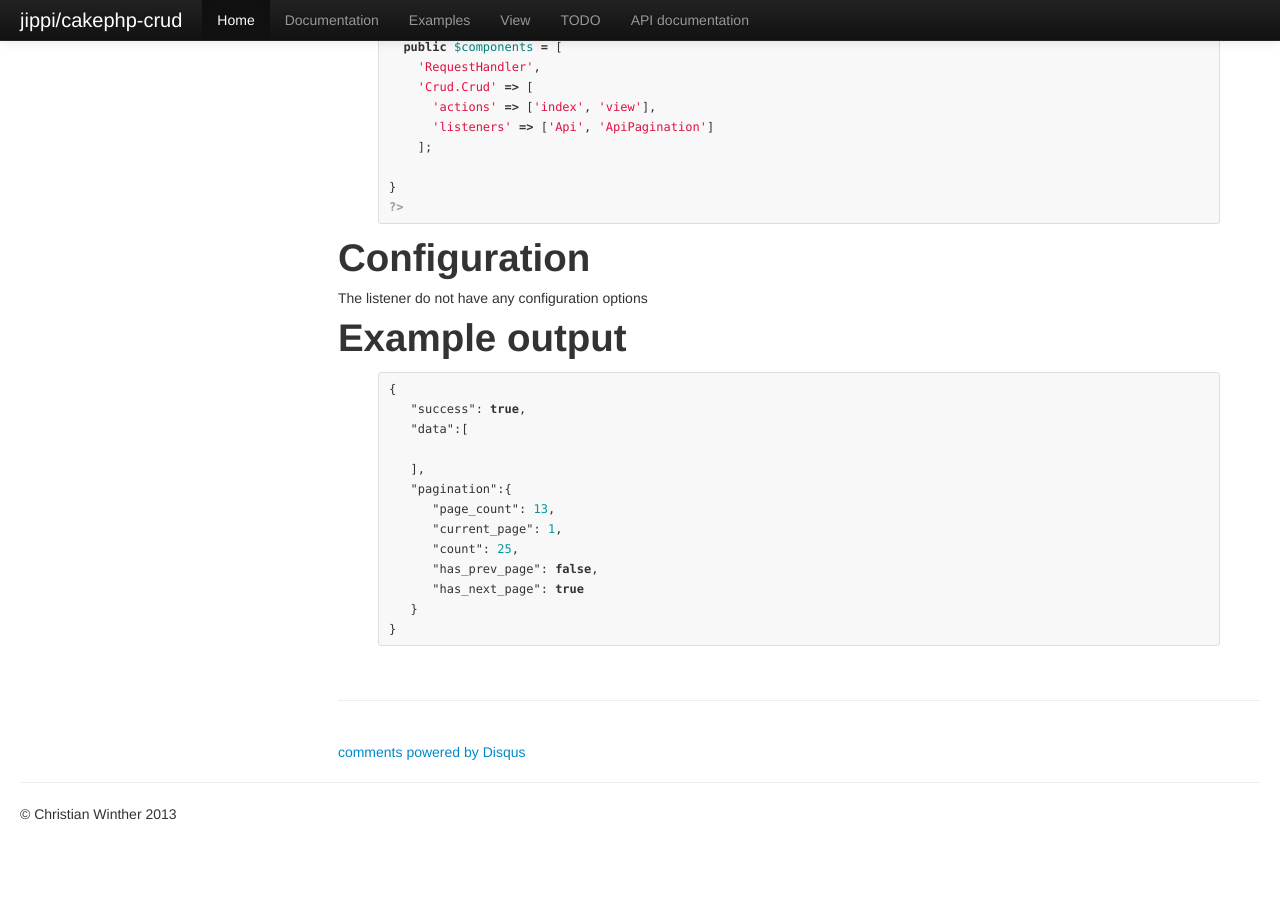
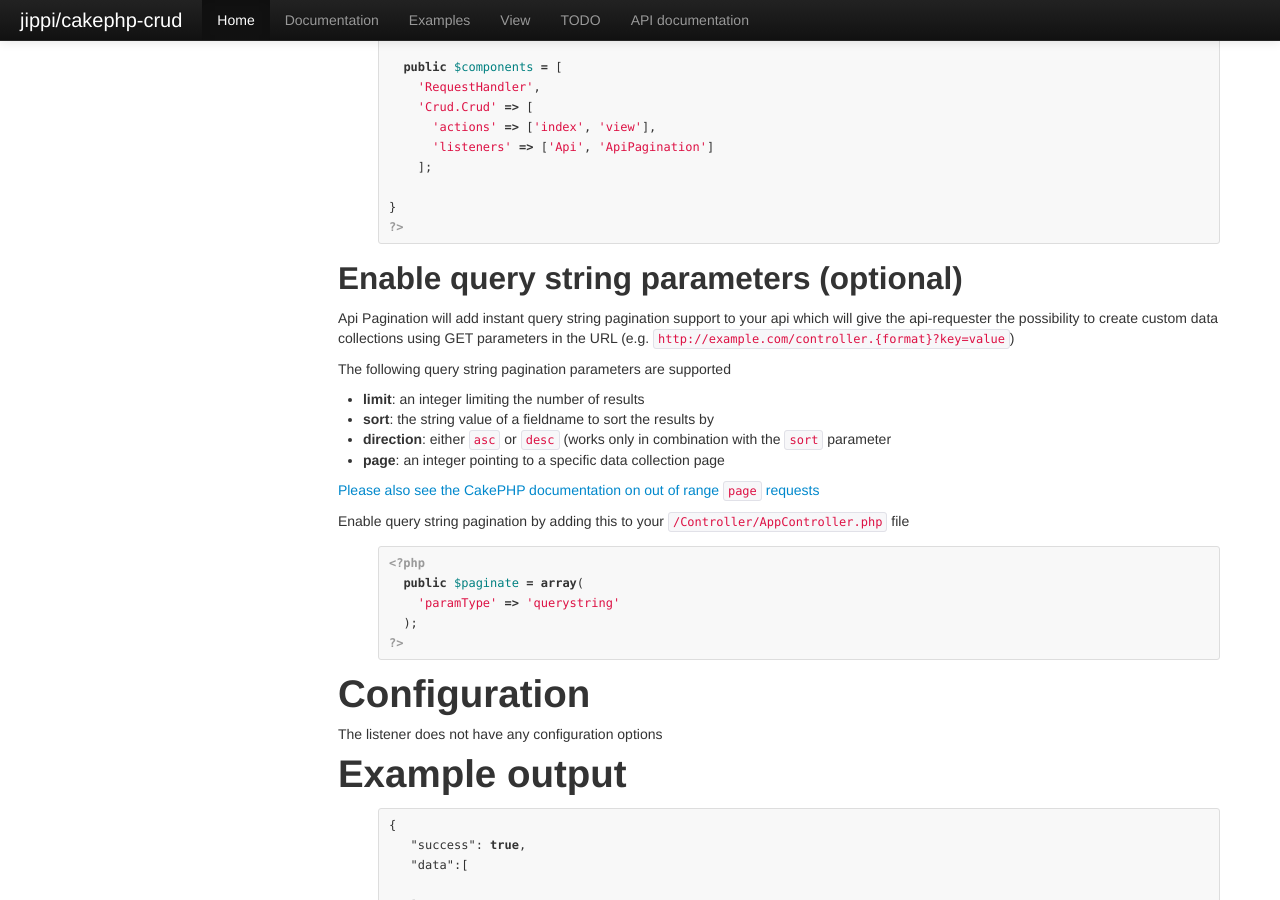
Before and after one commit to FriendsOfCake/crud, a Jekyll site: the page built from docs/listeners/api-pagination.md, in a window 1280 px wide and 900 px high, scrolled down 844 px. Built offline with Jekyll 4.4.1, drawn with Linux system fonts in a browser that asks for light colours; nearby versions of some CDN libraries; comment, search, counter and statistics services are not loaded; before the commit the page ends 1718 px from its top, so only the background shows below that; some of the changed text lies outside the part shown.

Commit message:
Initial documentation on query string parameters

```diff
--- a/docs/listeners/api-pagination.md
+++ b/docs/listeners/api-pagination.md
@@ -47,9 +47,34 @@
 ?>
 {% endhighlight %}
 
+## Enable query string parameters (optional)
+
+Api Pagination will add instant query string pagination support to your api which will give
+the api-requester the possibility to create custom data collections using GET parameters
+in the URL (e.g. `http://example.com/controller.{format}?key=value`)
+
+The following query string pagination parameters are supported
+
+- **limit**: an integer limiting the number of results
+- **sort**: the string value of a fieldname to sort the results by
+- **direction**: either `asc` or `desc` (works only in combination with the `sort` parameter
+- **page**: an integer pointing to a specific data collection page
+
+[Please also see the CakePHP documentation on out of range `page` requests](http://book.cakephp.org/2.0/en/core-libraries/components/pagination.html#out-of-range-page-requests)
+
+Enable query string pagination by adding this to your `/Controller/AppController.php` file
+
+{% highlight php %}
+<?php
+  public $paginate = array(
+    'paramType' => 'querystring'
+  );
+?>
+{% endhighlight %}
+
 # Configuration
 
-The listener do not have any configuration options
+The listener does not have any configuration options
 
 # Example output
 
```
